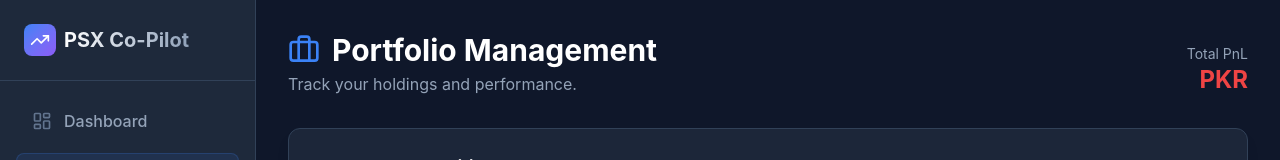
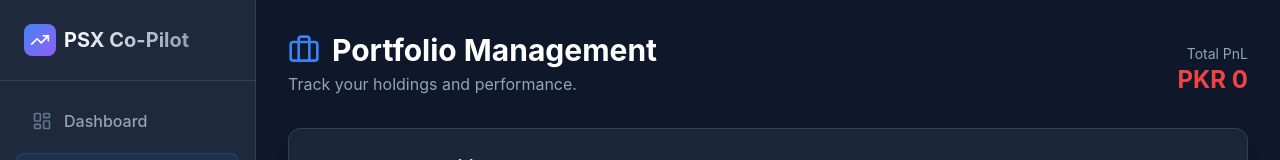
Before and after one commit to LethalZoro/Investment-AI, a React app in the folder frontend/: page /portfolio in a window 1280 px wide. Shown: the top 160 px of the page. Built offline with nearby package versions, Linux system fonts and the light colour scheme; no server answers; the HTML template or start-up script is replaced by a standard one.

Commit message:
fixed portfolio

```diff
--- a/frontend/src/components/PortfolioView.jsx
+++ b/frontend/src/components/PortfolioView.jsx
@@ -126,8 +126,8 @@ const PortfolioView = () => {
                 </div>
                 <div className="text-right">
                     <p className="text-sm text-text-secondary">Total PnL</p>
-                    <p className={`text-2xl font-bold ${portfolio.summary.total_pnl >= 0 ? 'text-secondary' : 'text-danger'}`}>
-                        {portfolio.summary.total_pnl >= 0 ? '+' : ''}PKR {portfolio.summary.total_pnl?.toLocaleString()}
+                    <p className={`text-2xl font-bold ${portfolio?.summary?.total_pnl >= 0 ? 'text-secondary' : 'text-danger'}`}>
+                        {portfolio?.summary?.total_pnl >= 0 ? '+' : ''}PKR {portfolio?.summary?.total_pnl?.toLocaleString() || '0'}
                     </p>
                 </div>
             </div>
```
Also changed, not shown: 1 other file (tests, documents, lock files or other folders).
